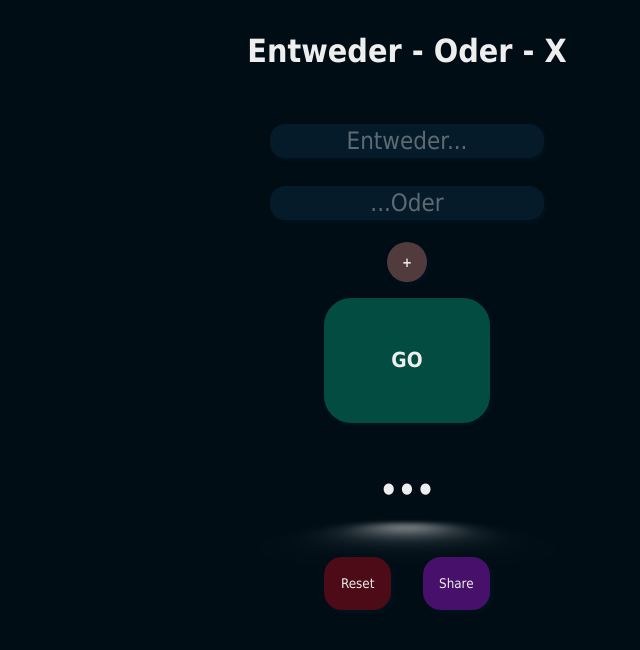
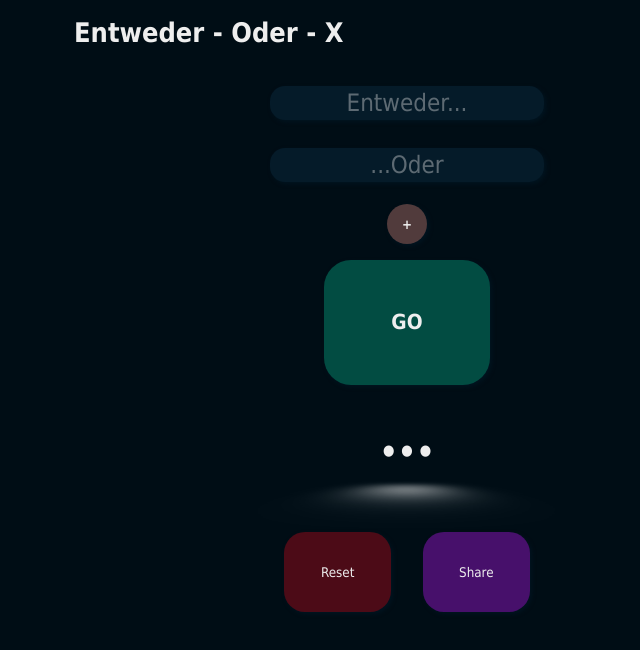
Before and after one commit to klausMistlberger/entweder-oder-react, a React (Create React App) app: page / in a window 1280 px wide. Shown: the top 650 px of the page, without its empty margins (233-873 px from the left). Built offline with nearby package versions, Linux system fonts and the light colour scheme; the HTML template or start-up script is replaced by a standard one.

Commit message:
Add dark-mode toggle

```diff
--- a/package.json
+++ b/package.json
@@ -4,17 +4,18 @@
   "author": {
     "name": "Klaus Mistlberger"
   },
-  "version": "1.1.0",
+  "version": "1.1.1",
   "private": true,
   "dependencies": {
     "@testing-library/jest-dom": "^5.16.5",
     "@testing-library/react": "^13.3.0",
     "@testing-library/user-event": "^13.5.0",
+    "@theme-toggles/react": "^4.1.0",
     "nanoid": "^4.0.0",
     "prettier": "^2.8.3",
     "react": "^18.2.0",
     "react-dom": "^18.2.0",
-    "react-scripts": "5.0.1",
+    "react-scripts": "^5.0.1",
     "web-vitals": "^2.1.4"
   },
   "scripts": {
--- a/src/App.css
+++ b/src/App.css
@@ -9,9 +9,25 @@
   gap: 1em;
 }
 
+header {
+  display: flex;
+  align-items: center;
+  justify-content: space-between;
+  gap: 1em;
+  width: 100%;
+  height: 4em;
+}
+
+.theme-toggle {
+  margin-right: 2em;
+  transform: scale(2);
+  color: var(--text-color);
+}
+
 h1 {
-  margin: 1em 0;
+  margin-left: 1em;
   font-weight: 900;
+  font-size: 27px;
   color: var(--text-color);
   position: relative;
 }
@@ -84,7 +100,7 @@ button {
   font-family: var(--font-family);
   margin: 0;
   padding: 0;
-  color: var(--text-color);
+  color: var(--text-color-button);
   display: flex;
   justify-content: center;
   align-items: center;
@@ -93,11 +109,12 @@ button {
 }
 
 .utility-button {
+  margin-top: 1em;
   font-family: var(--font-family);
-  width: 5em;
-  height: 4em;
+  aspect-ratio: 4/3;
+  width: 8em;
   border: none;
-  border-radius: 18px;
+  border-radius: 21px;
 }
 
 .reset-button {
--- a/src/App.jsx
+++ b/src/App.jsx
@@ -1,8 +1,10 @@
 import React, { useEffect, useState } from 'react';
+import './App.css';
+import '@theme-toggles/react/css/Expand.css';
+import { Expand } from '@theme-toggles/react';
+import { nanoid } from 'nanoid';
+import AddOptionButton from './components/ButtonAdd';
 import Input from './components/Input';
-import AddOptionButton from './components/ButtonAdd';
-import { nanoid } from 'nanoid';
-import './App.css';
 
 const App = () => {
   const initialOptions = [
@@ -13,10 +15,21 @@ const App = () => {
 
   const [options, setOptions] = useState(initialOptions);
   const [output, setOutput] = useState(initialOutput);
+  const [darkMode, setDarkMode] = useState(true);
 
   useEffect(() => {
+    const savedTheme = localStorage.getItem('darkMode');
+    if (savedTheme) setDarkMode(savedTheme);
     getQueryParams();
   }, []);
+
+  useEffect(() => {
+    console.log('darkMode: ', darkMode);
+    darkMode
+      ? document.body.classList.add('dark-mode')
+      : document.body.classList.remove('dark-mode');
+    localStorage.setItem('darkMode', darkMode);
+  }, [darkMode]);
 
   const newOption = { id: nanoid(), value: '', placeholder: '...' };
   const createOption = (option) => {
@@ -27,9 +40,7 @@ const App = () => {
     const elementToUpdate = options.find(
       (option) => option.id === event.target.id
     );
-
     elementToUpdate.value = event.target.value;
-
     const changeIndex = options.findIndex(
       (element) => element === elementToUpdate
     );
@@ -140,7 +151,16 @@ const App = () => {
 
   return (
     <div className="App">
-      <h1>Entweder - Oder - X</h1>
+      <header>
+        <h1>Entweder - Oder - X</h1>
+
+        <Expand
+          duration={750}
+          className="theme-toggle"
+          toggled={darkMode}
+          toggle={setDarkMode}
+        />
+      </header>
       <form className="form">
         {inputs}
         <AddOptionButton onClick={addOption} />
--- a/src/index.css
+++ b/src/index.css
@@ -2,13 +2,24 @@
   color-scheme: light dark;
   --font-family: Tahoma, Helvetica, sans-serif;
   --transition: 160ms ease-in-out;
-  --background: #000d15;
+
+  --background: #eee;
+  --text-color: #111d15;
+  --text-color-dark: #072030;
+  --input-color: #fff;
+  --input-placeholder-color: #696969;
+  --input-focus-color: #fff;
+
+  /* --background: #000d15;
+  --text-color: #eeeeee;
   --shadow-color: #001420;
-  --text-color: #eeeeee;
   --text-color-dark: #072030;
   --input-color: #051b29;
   --input-placeholder-color: #dddddd69;
-  --input-focus-color: #1a313f;
+  --input-focus-color: #1a313f; */
+
+  --shadow-color: #001420;
+  --text-color-button: #eeeeee;
   --result-button-color: #024c42;
   --result-button-hover-color: #017365;
   --reset-button-color: #4c0b17;
@@ -36,3 +47,12 @@ body {
 .shadow {
   box-shadow: 2px 2px 4px var(--shadow-color);
 }
+
+.dark-mode {
+  --background: #000d15;
+  --text-color: #eeeeee;
+  --text-color-dark: #072030;
+  --input-color: #051b29;
+  --input-placeholder-color: #dddddd69;
+  --input-focus-color: #1a313f;
+}
```
Also changed, not shown: 1 other file (tests, documents, lock files or other folders).
